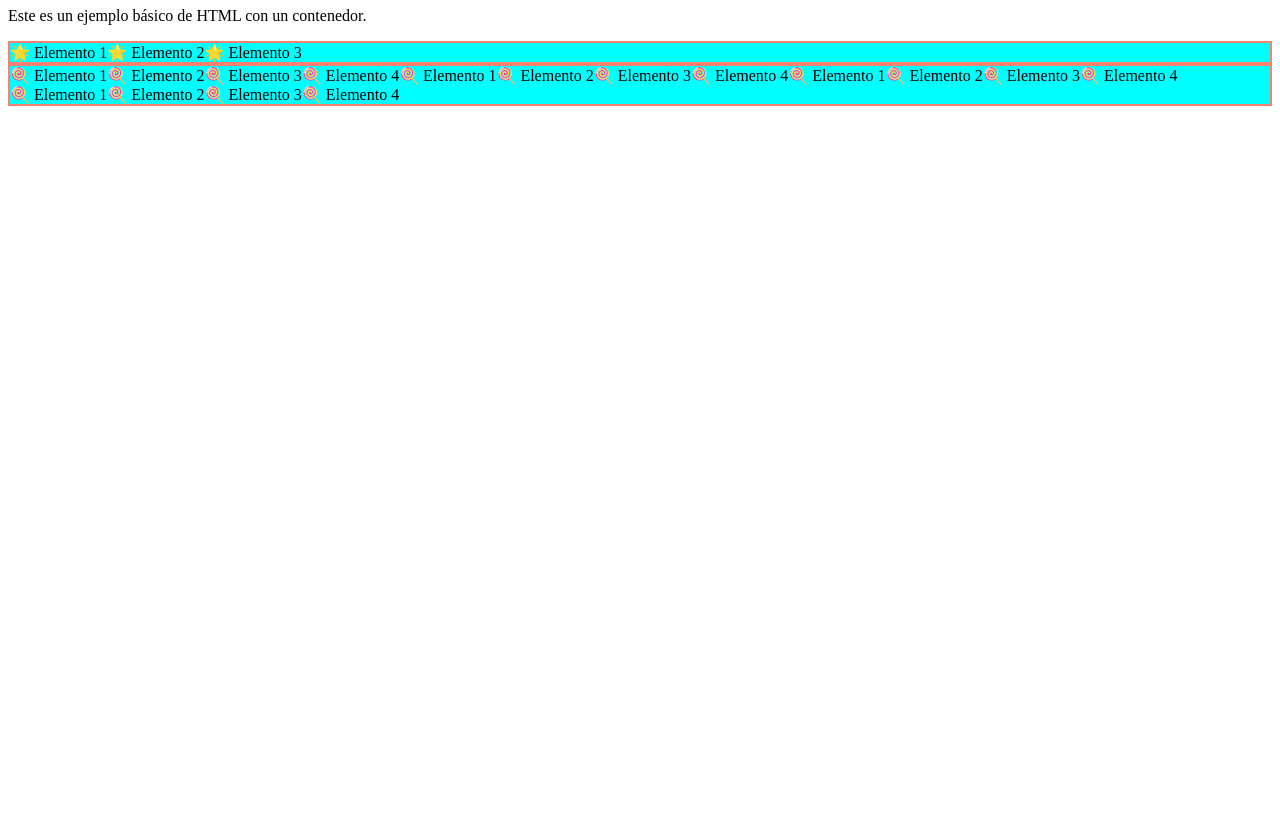
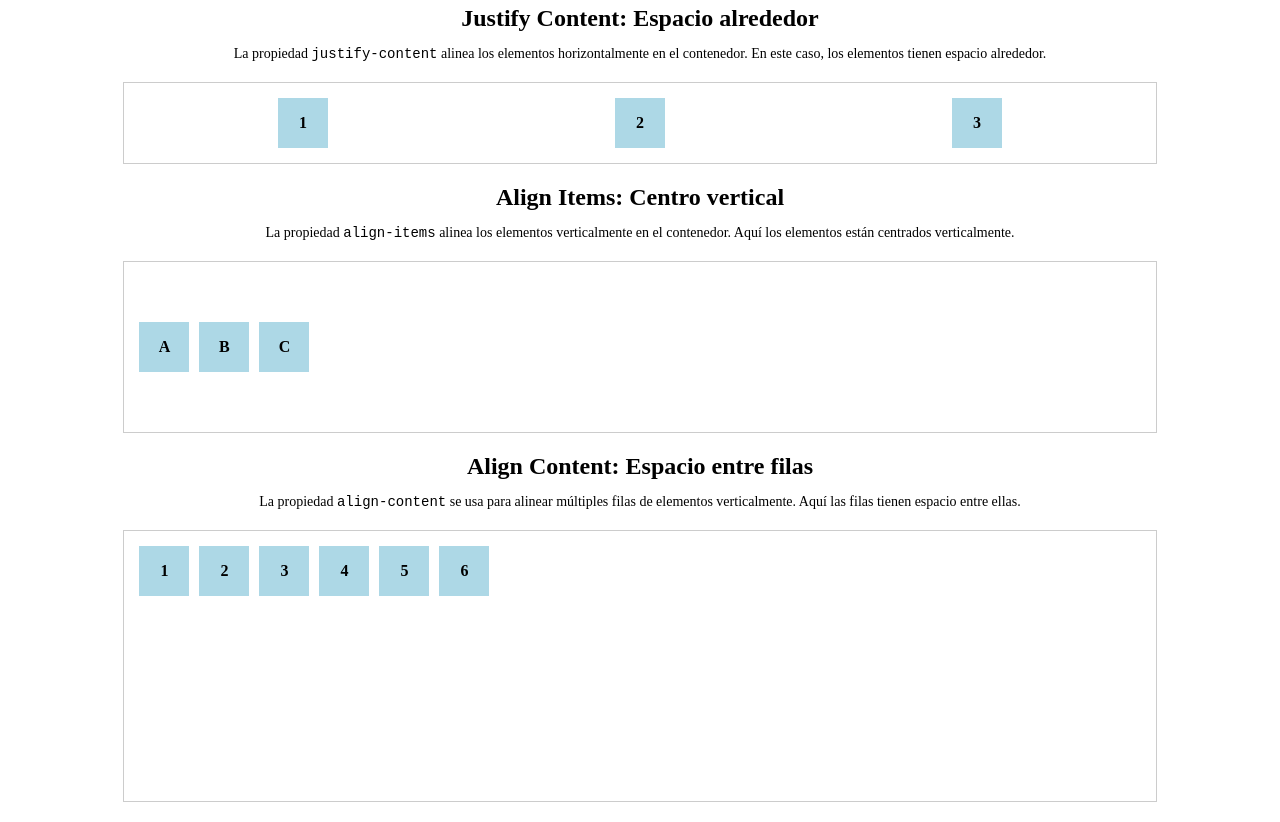
Before and after one commit to MarcosGiannini/miprueba, a website built with Parcel: page Apuntes y ejercicios del master/07 Flexbox II/index.html in a window 1280 px wide. Shown: the part 73-895 px from the top of the page. Before the commit the page ends 800 px from the top, so only its background shows below. Built offline with nearby package versions, Linux system fonts and the light colour scheme.

Commit message:
Unidad 1 de Flexbox II - Sección 7: Ejemplos de alineación y explicaciones

```diff
--- a/Apuntes y ejercicios del master/07 Flexbox II/index.html
+++ b/Apuntes y ejercicios del master/07 Flexbox II/index.html
@@ -1,42 +1,48 @@
 <!DOCTYPE html>
 <html lang="es">
 <head>
-    <meta charset="UTF-8">
-    <meta name="viewport" content="width=device-width, initial-scale=1.0">
-    <title>Mi Proyecto</title>
-    <link rel="stylesheet" href="styles.css"> <!-- Enlaza tu archivo CSS aquí -->
+  <meta charset="UTF-8">
+  <meta name="viewport" content="width=device-width, initial-scale=1.0">
+  <title>Ejemplo de Alineación en CSS</title>
+  <link rel="stylesheet" href="styles.css"> <!-- Enlace al CSS externo -->
 </head>
 <body>
-    <h1>Bienvenido a Mi Proyecto</h1>
-    <p>Este es un ejemplo básico de HTML con un contenedor.</p>
+  <h1>Ejemplos de Alineación en CSS</h1>
 
-    <!-- Aquí está tu div -->
-    <div style="display: flex; background-color: aqua; border: 2px solid salmon;">
-        <div>🌟 Elemento 1</div>
-        <div>🌟 Elemento 2</div>
-        <div>🌟 Elemento 3</div>
-      </div>
+  <!-- Justify Content -->
+  <section>
+    <h2>Justify Content: Espacio alrededor</h2>
+    <p>La propiedad <code>justify-content</code> alinea los elementos horizontalmente en el contenedor. En este caso, los elementos tienen espacio alrededor.</p>
+    <div class="contenedor-justify">
+      <div class="item">1</div>
+      <div class="item">2</div>
+      <div class="item">3</div>
+    </div>
+  </section>
 
-      <div style="display: flex; flex-flow: row wrap; background-color: aqua; border: 2px solid salmon;">
-        <div>🍭 Elemento 1</div>
-        <div>🍭 Elemento 2</div>
-        <div>🍭 Elemento 3</div>
-        <div>🍭 Elemento 4</div>
-        <div>🍭 Elemento 1</div>
-        <div>🍭 Elemento 2</div>
-        <div>🍭 Elemento 3</div>
-        <div>🍭 Elemento 4</div>
-        <div>🍭 Elemento 1</div>
-        <div>🍭 Elemento 2</div>
-        <div>🍭 Elemento 3</div>
-        <div>🍭 Elemento 4</div>
-        <div>🍭 Elemento 1</div>
-        <div>🍭 Elemento 2</div>
-        <div>🍭 Elemento 3</div>
-        <div>🍭 Elemento 4</div>
-      </div>
+  <!-- Align Items -->
+  <section>
+    <h2>Align Items: Centro vertical</h2>
+    <p>La propiedad <code>align-items</code> alinea los elementos verticalmente en el contenedor. Aquí los elementos están centrados verticalmente.</p>
+    <div class="contenedor-align-items">
+      <div class="item">A</div>
+      <div class="item">B</div>
+      <div class="item">C</div>
+    </div>
+  </section>
 
-
-    <script src="script.js"></script> <!-- Opcional, solo si tienes scripts -->
+  <!-- Align Content -->
+  <section>
+    <h2>Align Content: Espacio entre filas</h2>
+    <p>La propiedad <code>align-content</code> se usa para alinear múltiples filas de elementos verticalmente. Aquí las filas tienen espacio entre ellas.</p>
+    <div class="contenedor-align-content">
+      <div class="item">1</div>
+      <div class="item">2</div>
+      <div class="item">3</div>
+      <div class="item">4</div>
+      <div class="item">5</div>
+      <div class="item">6</div>
+    </div>
+  </section>
 </body>
 </html>
--- a/Apuntes y ejercicios del master/07 Flexbox II/styles.css
+++ b/Apuntes y ejercicios del master/07 Flexbox II/styles.css
@@ -1,48 +1,48 @@
-.contenedor-flex {
-    display: inline-flex;
-    border: 4px solid rgb(61, 60, 59);
-    display:flex;
-    flex-direction:row;
-    flex-wrap: wrap;
+/* Estilos generales */
+h1, h2 {
+    text-align: center;
+    margin-bottom: 10px;
   }
 
-.elemento-flex {
-    padding: 10px;
-    background-color: blueviolet;
+  p {
+    text-align: center;
+    font-size: 14px;
+    margin-bottom: 20px;
   }
 
-.elemento-flex:nth-child(2) {
-    background-color: brown;
+  /* Estilos para los contenedores */
+  .contenedor-justify, .contenedor-align-items, .contenedor-align-content {
+    display: flex;
+    margin: 20px auto;
     padding: 10px;
+    border: 1px solid #ccc;
+    width: 80%;
   }
 
-.elemento-flex:nth-child(3) {
-    background-color: palevioletred;
-    padding: 10px;
+  /* Estilos específicos para cada sección */
+  .contenedor-justify {
+    justify-content: space-around; /* Espacio alrededor de los elementos */
   }
 
-.elemento-flex:nth-child(4) {
-    background-color:aqua;
-    padding: 10px;
+  .contenedor-align-items {
+    align-items: center; /* Centra los elementos verticalmente */
+    height: 150px; /* Para ver el efecto de la alineación vertical */
   }
 
-.elemento-flex:nth-child(5) {
-    background-color:rgb(83, 207, 83);
-    padding: 10px;
+  .contenedor-align-content {
+    flex-wrap: wrap; /* Permite que los elementos se distribuyan en múltiples líneas */
+    align-content: space-between; /* Espacio entre las filas */
+    height: 250px; /* Para mostrar el efecto */
   }
-.elemento-flex:nth-child(6) {
-    background-color:rgb(202, 218, 115);
-    padding: 10px;
+
+  /* Estilos para los elementos */
+  .item {
+    width: 50px;
+    height: 50px;
+    background-color: lightblue;
+    margin: 5px;
+    display: flex;
+    align-items: center;
+    justify-content: center;
+    font-weight: bold;
   }
-.elemento-flex:nth-child(7) {
-    background-color:rgb(132, 75, 185);
-    padding: 10px;
-}
-.elemento-flex:nth-child(8) {
-    background-color:rgb(163, 73, 96);
-    padding: 10px;
-}
-.elemento-flex:nth-child(9) {
-    background-color:rgb(236, 180, 162);
-    padding: 10px;
-}
```
Also changed, not shown: Apuntes y ejercicios del master/07 Flexbox II/apuntes.md (+51 -42 lines). Lines whose indentation alone changed are shown as unchanged.
